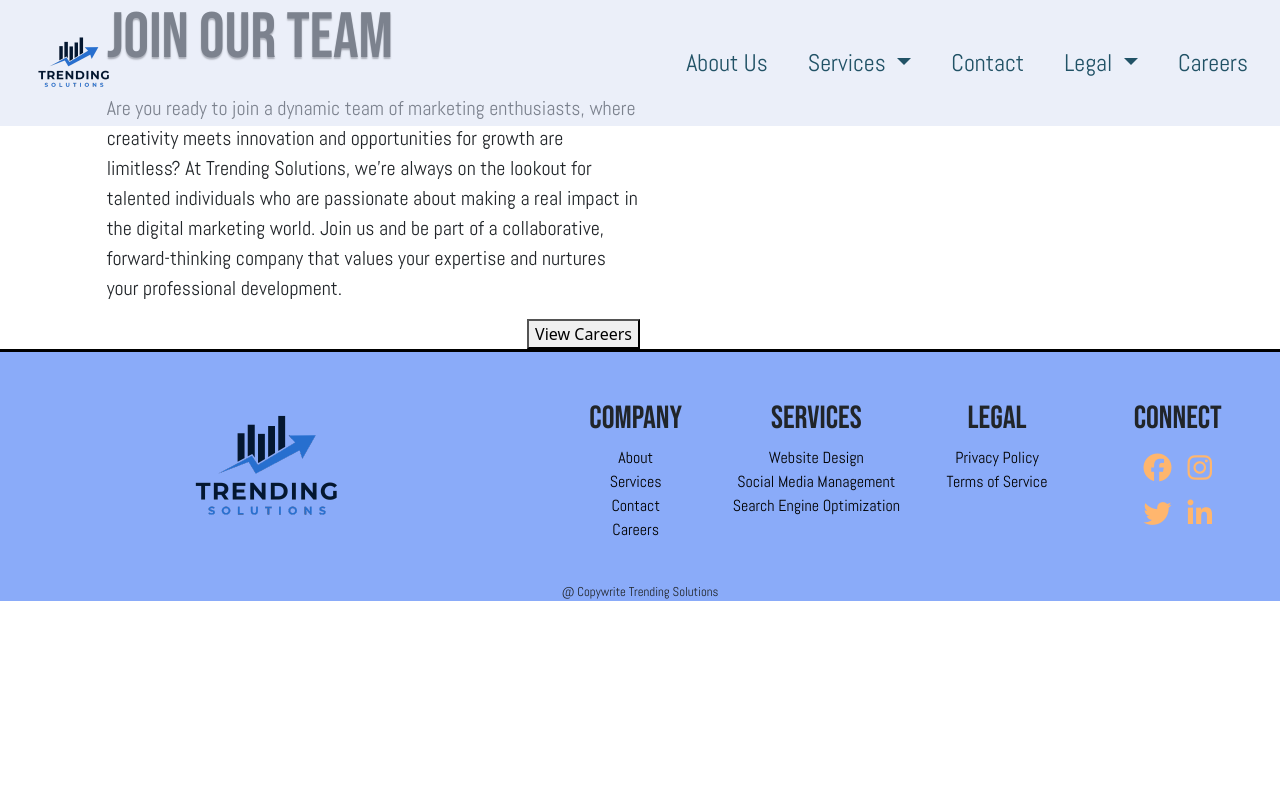
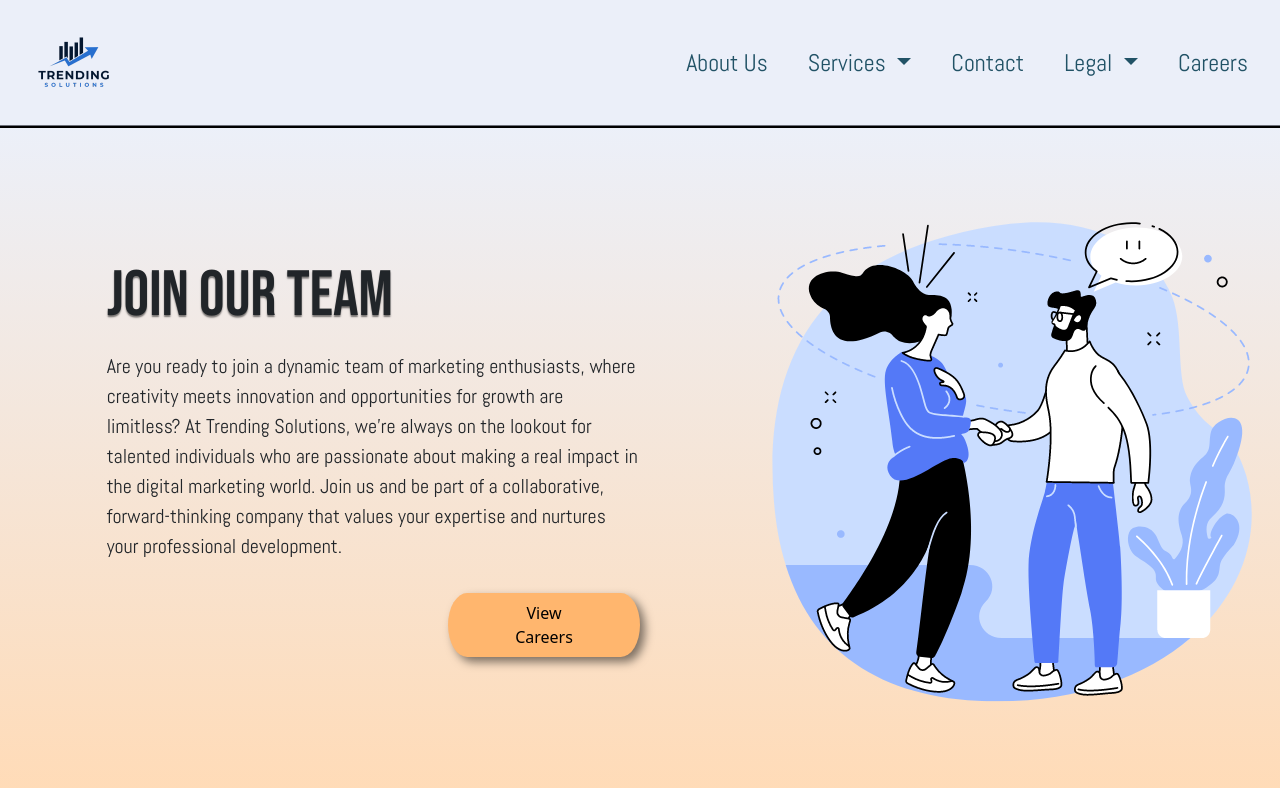
Before and after one commit to michaelcgre/Business, a plain HTML site: page careers.html in a window 1280 px wide. Shown: the top 788 px of the page. Drawn offline with nearby package versions, Linux system fonts and the light colour scheme.

Commit message:
Added missing assets

```diff
--- a/assets/css/styles.css
+++ b/assets/css/styles.css
@@ -437,3 +437,30 @@ textarea:focus {
 .submit-btn:hover {
   background-color: var(--secondary-color-dark);
 }
+
+/* Careers */
+.join-team-container {
+  border-top: 3px solid var(--neutral-color-dark);
+  background-image: linear-gradient(to top, var(--secondary-color-light), var(--primary-color-light));
+  margin-top: 7.8rem;
+  padding-top: 5rem;
+  padding-bottom: 5rem;
+}
+
+.careers-btn {
+  background-color: var(--secondary-color);
+  padding: .5rem 3rem;
+  border-radius: 10%/50%;
+  box-shadow: 5px 5px 10px rgba(0, 0, 0, 0.5);
+  border: none;
+  width: 12rem;
+  margin-top: 1rem;
+}
+
+.careers-btn:hover {
+  background-color: var(--secondary-color-dark);
+}
+
+.team-img-container {
+  padding-right: -20px;
+}
```
Also changed, not shown: assets/images/jointheteam(1).png (added).
